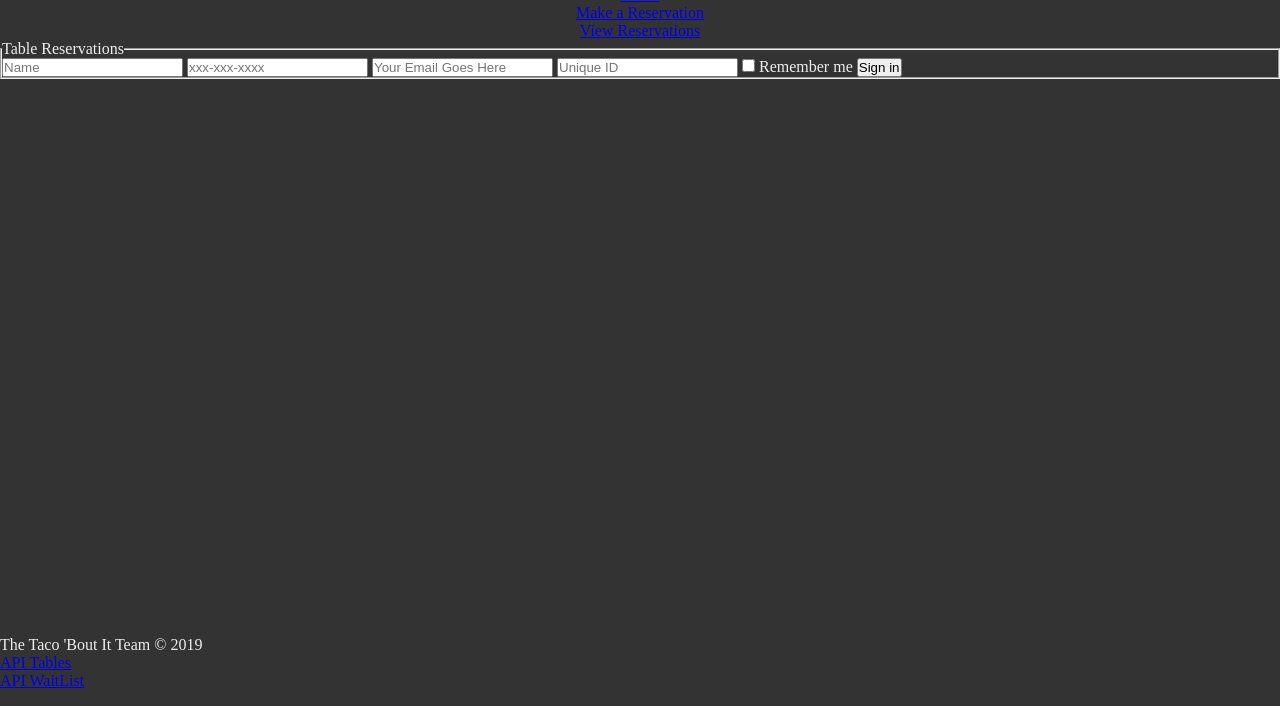
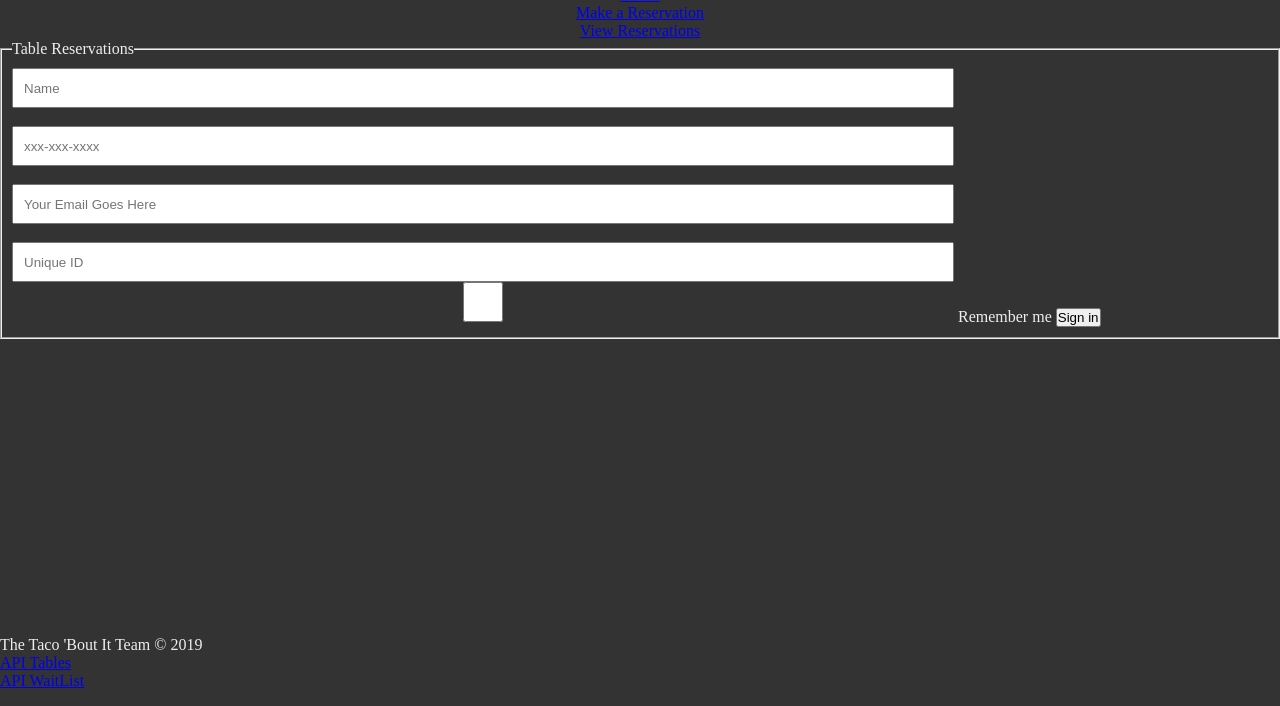
Before and after one commit to mmcxii/hot-restaurant, a website: page app/public/reserve.html in a window 1280 px wide. Shown: the part 94-800 px from the top of the page. Drawn offline with Linux system fonts and the light colour scheme.

Commit message:
basic form

```diff
--- a/app/public/reserve.html
+++ b/app/public/reserve.html
@@ -32,9 +32,9 @@
                 <fieldset>
                     <legend>Table Reservations</legend>
 
-                    <input type="name" placeholder="Name">
-                    <input type="phonenumber" placeholder="xxx-xxx-xxxx">
-                    <input type="email" placeholder="Your Email Goes Here">
+                    <input type="name" placeholder="Name"> <br> <br>
+                    <input type="phonenumber" placeholder="xxx-xxx-xxxx"> <br> <br>
+                    <input type="email" placeholder="Your Email Goes Here"> <br> <br>
                     <input type="UniqueID" placeholder="Unique ID">
 
                     <label for="remember">
--- /dev/null
+++ b/src/sass/components/_form.scss
@@ -0,0 +1,9 @@
+input {
+    width: 75%;
+    height: 5vh;
+    padding: 10px;
+    justify-content: center;
+}
+fieldset {
+    padding: 10px;
+}
--- a/src/sass/main.scss
+++ b/src/sass/main.scss
@@ -12,3 +12,4 @@
 @import 'layout/footer';
 
 /* Components */
+@import 'components/form';
```
Also changed, not shown: app/public/assets/css/main.css.
